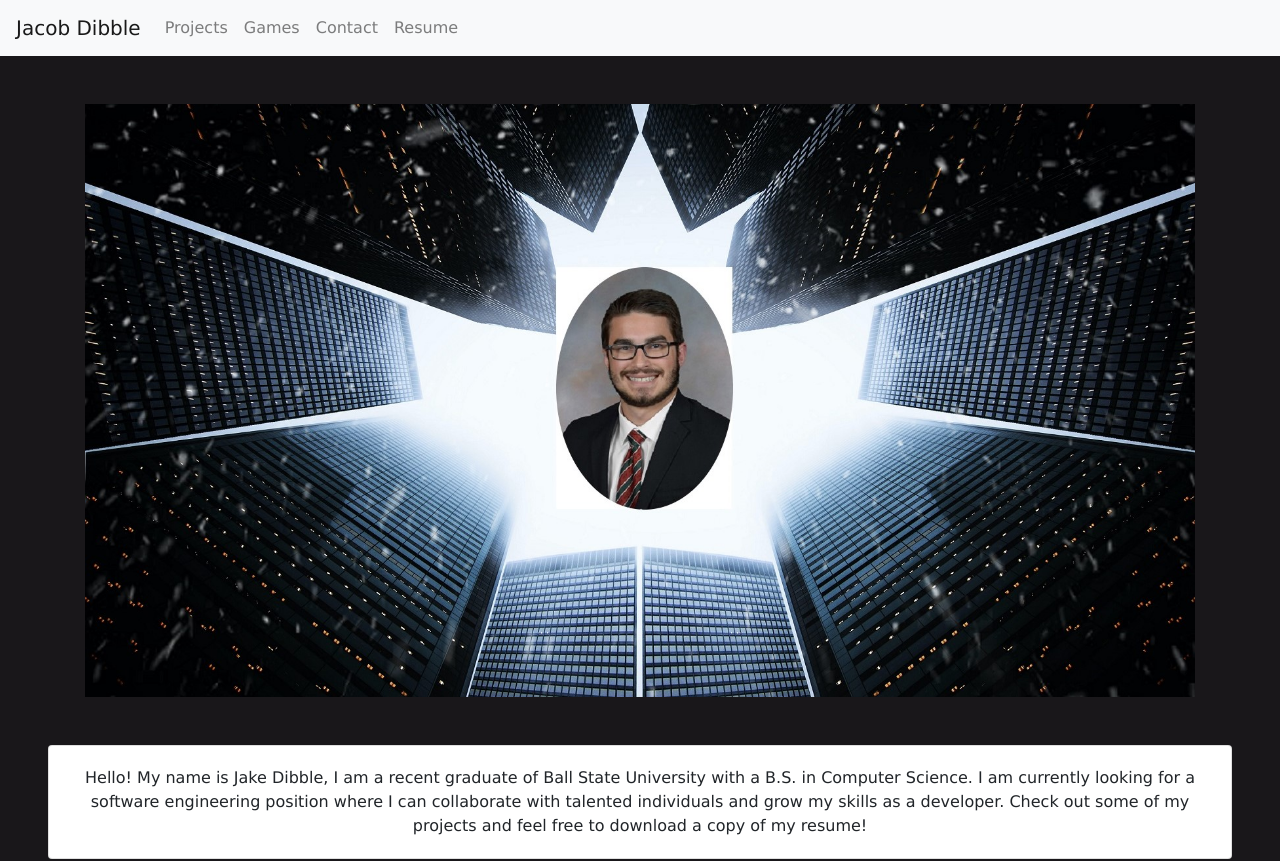
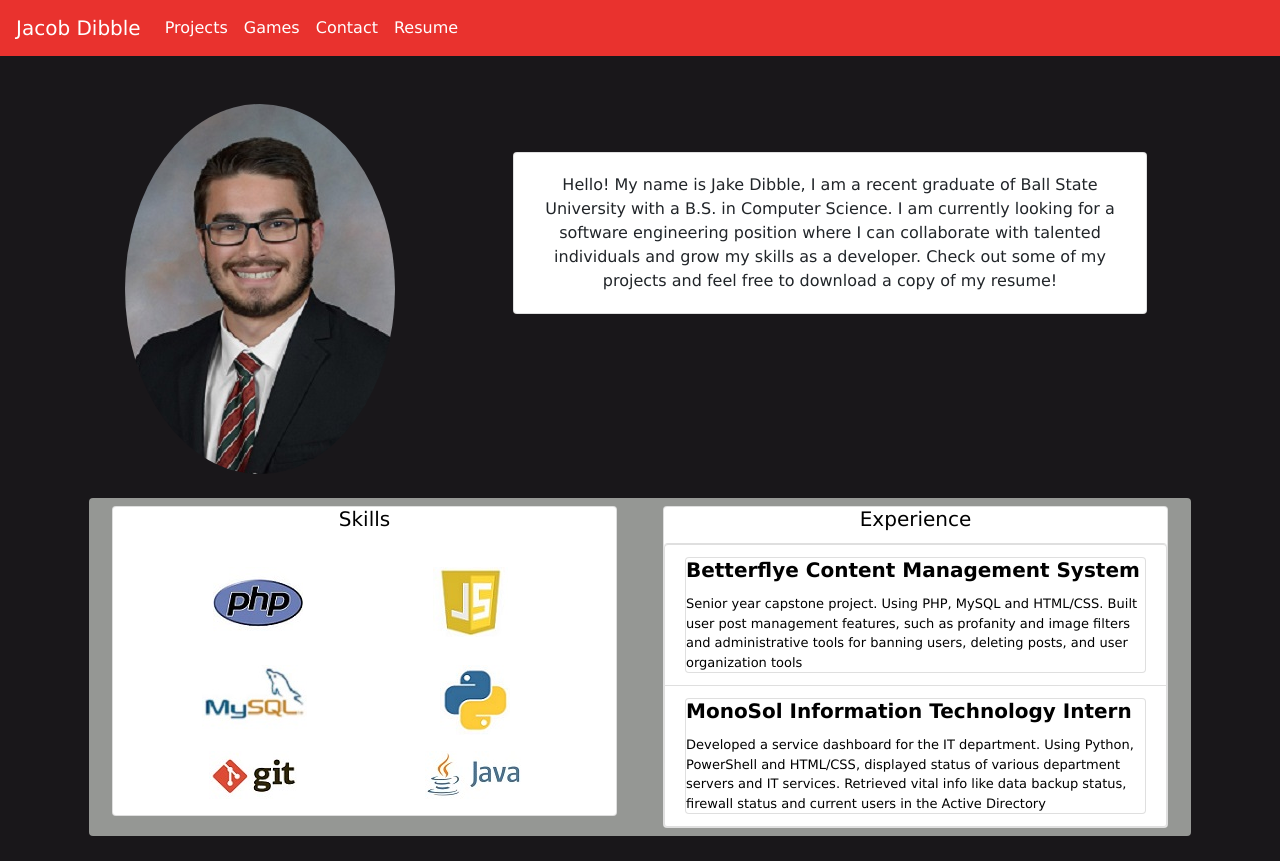
Before and after one commit to jdibble21/react-portfolio, a React (Create React App) app: page / in a window 1280 px wide. Shown: the top 861 px of the page. Built offline with nearby package versions, Linux system fonts and the light colour scheme.

Commit message:
Reformat components

```diff
--- a/src/App.js
+++ b/src/App.js
@@ -4,7 +4,6 @@ import ProjectsPage from './pages/projects';
 import GamesPage from './pages/gamepage';
 import NavbarCustom from './components/navbar';
 import BackgroundImage from './components/background_image';
-import BioSection from './components/bio_section';
 import DetailsSection from './components/details_section';
 import PageButtons from './components/buttons';
 import ContactSection from './components/contact';
@@ -31,7 +30,6 @@ class App extends Component {
 const HomePage = () => (
       <div>
         <BackgroundImage/>
-        <BioSection/>
         <DetailsSection/>
         <Router>
           <div>
--- a/src/components/background_image.jsx
+++ b/src/components/background_image.jsx
@@ -1,7 +1,10 @@
 import React, { Component } from 'react';
 import Container from 'react-bootstrap/Container';
+import Card from 'react-bootstrap/Card';
+import Col from 'react-bootstrap/Col';
+import Row from 'react-bootstrap/Row';
 import Image from 'react-bootstrap/Image';
-import backImage from './../files/background_image.jpg';
+import profileImage from './../files/profile_image.jpg';
 
 class BackgroundImage extends Component {
     backgroundStyle = {
@@ -10,10 +13,20 @@ class BackgroundImage extends Component {
     }
     render() {
         return (
-            <Container className="mt-5">
-            <div>
-                <Image src={backImage} style={this.backgroundStyle} alt="background image" fluid />
-            </div>
+            <Container className="mt-5 mb-4">
+                <Row>
+                    <Col>
+                        <Image className="mx-auto" src={profileImage} style={this.backgroundStyle} alt="background image" fluid roundedCircle/>
+                    </Col>
+                    <Col className="mx-auto" sm="8">
+                        <Card className="card text-center m-5">
+                            <Card.Body>Hello! My name is Jake Dibble, I am a recent graduate of Ball State University with a B.S. in Computer Science. I am currently looking for a software engineering position where I can collaborate with talented individuals and grow my skills as a developer. Check out some of my projects and feel free to download a copy of my resume!</Card.Body>
+                        </Card>
+                    </Col>
+                </Row>
+
+
+
             </Container>
         );
     }
--- a/src/components/bio_section.jsx
+++ /dev/null
@@ -1,14 +0,0 @@
-import React, { Component } from 'react';
-import Card from 'react-bootstrap/Card';
-
-class BioSection extends Component {
-    render() {
-        return (
-            <Card className="card text-center m-5">
-                <Card.Body>Hello! My name is Jake Dibble, I am a recent graduate of Ball State University with a B.S. in Computer Science. I am currently looking for a software engineering position where I can collaborate with talented individuals and grow my skills as a developer. Check out some of my projects and feel free to download a copy of my resume!</Card.Body>
-            </Card>
-         );
-    }
-}
-
-export default BioSection;
--- a/src/components/details_section.jsx
+++ b/src/components/details_section.jsx
@@ -19,7 +19,7 @@ class DetailsSection extends Component {
     }
     render() {
         return (
-            <Container className="mx-auto">
+            <Container className="mx-auto mb-5" >
                 <Row className="rounded m-1" style={this.styles}>
                     <Col className="text-center m-2">
                     <Card style={this.style}>
--- a/src/components/navbar.jsx
+++ b/src/components/navbar.jsx
@@ -3,18 +3,20 @@ import Navbar from 'react-bootstrap/Navbar';
 import Nav from 'react-bootstrap/Nav';
 
 class NavbarCustom extends Component {
-    state = {  }
+  style = {
+    color: "#FFFFFF"
+  }
     render() {
         return (
-          <Navbar bg="light" expand="lg">
-          <Navbar.Brand href="/">Jacob Dibble</Navbar.Brand>
+          <Navbar id="navBarOverride" expand="lg">
+          <Navbar.Brand style = {this.style} href="/">Jacob Dibble</Navbar.Brand>
           <Navbar.Toggle aria-controls="basic-navbar-nav" />
           <Navbar.Collapse id="basic-navbar-nav">
             <Nav className="mr-auto">
-              <Nav.Link href="/projects">Projects</Nav.Link>
-              <Nav.Link href="/games">Games</Nav.Link>
-              <Nav.Link href="#contact">Contact</Nav.Link>
-              <Nav.Link href="#resume">Resume</Nav.Link>
+              <Nav.Link style={this.style} href="/projects">Projects</Nav.Link>
+              <Nav.Link style={this.style} href="/games">Games</Nav.Link>
+              <Nav.Link style={this.style} href="#contact">Contact</Nav.Link>
+              <Nav.Link style={this.style} href="#resume">Resume</Nav.Link>
             </Nav>
           </Navbar.Collapse>
         </Navbar>
--- a/src/index.css
+++ b/src/index.css
@@ -24,3 +24,12 @@ code {
 .card{
   background-color: #FFFFFF!important;
 }
+
+#navBarOverride{
+  background-color: #E9322E!important;
+  color:#FFFFFF!important;
+}
+
+.nav-link :hover{
+  color: #ebebeb!important;
+}
```
